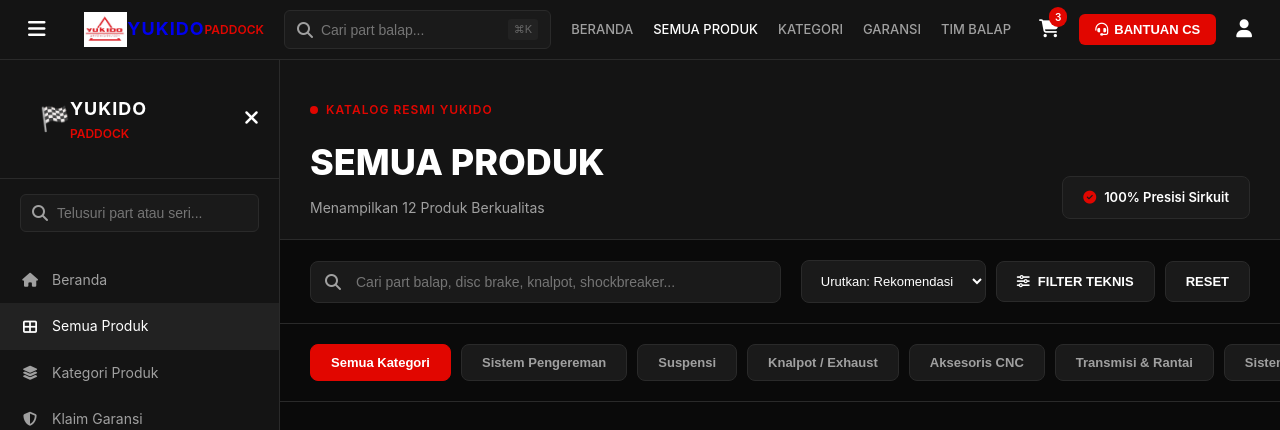
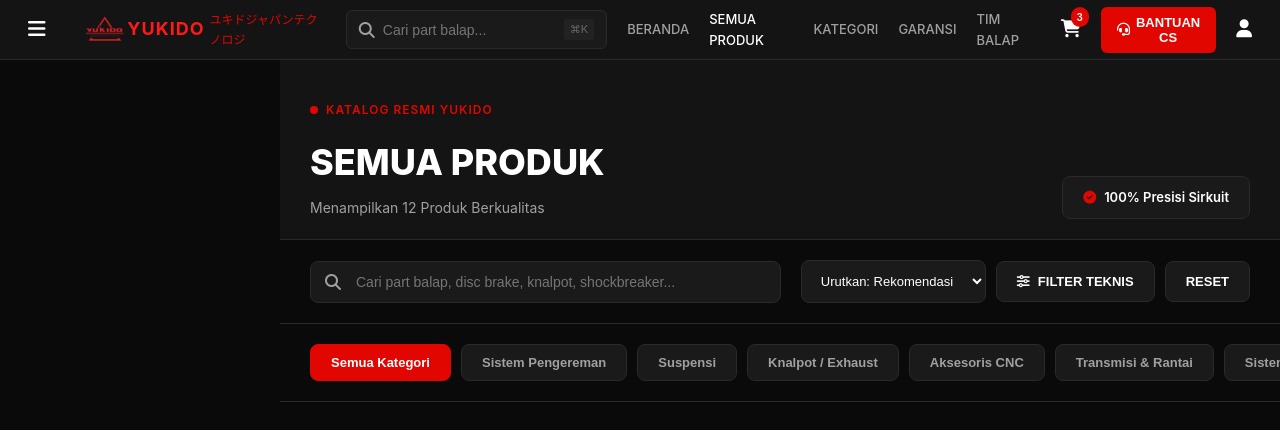
Before and after one commit to nurkumada/yukido-motorsport, a PHP site: page /produk.html in a window 1280 px wide. Shown: the top 430 px of the page. Run offline with PHP 8.4, Linux system fonts and the light colour scheme.

Commit message:
Add files via upload

```diff
--- a/frontend/css/style.css
+++ b/frontend/css/style.css
@@ -71,12 +71,14 @@
     font-size: 18px;
     font-weight: 700;
     letter-spacing: 1px;
+    padding-right: 5px;
+    color: #ff1a1a;
 }
 
 .logo-sub {
     font-size: 12px;
     color: var(--red-primary);
-    font-weight: 600;
+    font-weight: 555;
 }
 
 .nav-center {
@@ -184,7 +186,29 @@
 }
 
 /* Sidebar */
+/* Sidebar Default (Tersembunyi di kiri) */
 .sidebar {
+    position: fixed;
+    top: 0;
+    left: 0;
+    width: 280px; /* Sesuaikan dengan lebar desain Anda */
+    height: 100vh;
+    background-color: #1a1a1a; /* Sesuaikan dengan warna YUKIDO */
+    z-index: 1000;
+
+    /* Pindahkan sidebar ke luar layar kiri */
+    transform: translateX(-100%);
+
+    /* Efek transisi halus saat dibuka/tutup */
+    transition: transform 0.3s ease-in-out;
+    overflow-y: auto;
+}
+
+/* Sidebar saat terbuka (Class 'active' ditambahkan oleh JS) */
+.sidebar.active {
+    transform: translateX(0); /* Kembali ke posisi semula di dalam layar */
+}
+/* .sidebar {
     position: fixed;
     left: 0;
     top: 60px;
@@ -196,7 +220,7 @@
     flex-direction: column;
     z-index: 999;
     transition: transform 0.3s;
-}
+} */
 
 .sidebar-header {
     display: flex;
@@ -208,6 +232,7 @@
 
 .close-sidebar {
     background: none;
+    align-items: right;
     border: none;
     color: var(--text-primary);
     font-size: 20px;
@@ -2852,7 +2877,7 @@
     }
 }
 
-/* === Styling Logo JPG === */
+/* === Styling Logo PNG === */
 .logo {
     display: flex;
     align-items: center;
--- a/frontend/konfirmasi.html
+++ b/frontend/konfirmasi.html
@@ -11,10 +11,10 @@
     <nav class="top-nav">
         <div class="nav-left">
         <a href="index.html" class="logo">
-            <img src="images/logo-yukido.jpg" alt="YUKIDO Motorsport Logo" class="logo-img">
+            <img src="images/logo-yukido.png" alt="YUKIDO Motorsport Logo" class="logo-img">
             <span class="logo-icon"></span>
             <span class="logo-text">YUKIDO</span>
-            <span class="logo-sub">PADDOCK</span>
+            <span class="logo-sub">ユキドジャパンテクノロジ</span>
         </a>
         </div>
         <div class="nav-right">
--- a/frontend/login.html
+++ b/frontend/login.html
@@ -12,12 +12,12 @@
         <div class="auth-left">
             <div class="auth-brand">
                         <a href="index.html" class="logo">
-            <img src="images/logo-yukido.jpg" alt="YUKIDO Motorsport Logo" class="logo-img">
+            <img src="images/logo-yukido.png" alt="YUKIDO Motorsport Logo" class="logo-img">
             <span class="logo-icon"></span>
             <span class="logo-text">YUKIDO</span>
-            <span class="logo-sub">PADDOCK</span>
+            <span class="logo-sub">ユキドジャパンテクノロジ</span>
         </a>
-                <h1>YUKIDO <span class="text-red">PADDOCK</span></h1>
+                <h1>YUKIDO <span class="text-red"></span></h1>
                 <p>Precision Meets Racing Performance. Bergabunglah dengan komunitas balap terbesar di Indonesia.</p>
             </div>
             <div class="auth-features">
--- a/frontend/produk.html
+++ b/frontend/produk.html
@@ -14,10 +14,10 @@
             <button class="menu-toggle" id="menuToggle"><i class="fas fa-bars"></i></button>
             <a href="index.html" class="logo">
         <a href="index.html" class="logo">
-            <img src="images/logo-yukido.jpg" alt="YUKIDO Motorsport Logo" class="logo-img">
+            <img src="images/logo-yukido.png" alt="YUKIDO Motorsport Logo" class="logo-img">
             <span class="logo-icon"></span>
             <span class="logo-text">YUKIDO</span>
-            <span class="logo-sub">PADDOCK</span>
+            <span class="logo-sub">ユキドジャパンテクノロジ</span>
         </a>
         </div>
         <div class="nav-center">
@@ -50,14 +50,17 @@
     <aside class="sidebar" id="sidebar">
         <div class="sidebar-header">
             <div class="logo">
-                <span class="logo-icon">🏁</span>
-                <div>
-                    <div class="logo-text">YUKIDO</div>
-                    <div class="logo-sub">PADDOCK</div>
-                </div>
+                <img src="images/logo-yukido.png" alt="YUKIDO Motorsport Logo" class="logo-img">
             </div>
-            <button class="close-sidebar" id="closeSidebar"><i class="fas fa-times"></i></button>
+            <div class="logo-text">YUKIDO</div>
+            <div class="logo-sub"></div>
+
+            <!-- Tombol close dipindah ke dalam sidebar-header -->
+            <button class="close-sidebar" id="closeSidebar">
+                <i class="fas fa-times"></i>
+            </button>
         </div>
+
         <div class="sidebar-search">
             <i class="fas fa-search"></i>
             <input type="text" placeholder="Telusuri part atau seri...">
```
Also changed, not shown: frontend/checkout.html (+8 -6 lines), frontend/dukungan-ahm.html (+18 -4 lines), frontend/garansi.html (+13 -6 lines), frontend/index.html (+11 -12 lines), frontend/kategori-produk.html (+14 -7 lines), frontend/keranjang.html (+13 -6 lines), frontend/lokasi.html (+8 -6 lines), frontend/tim-balap.html (+14 -7 lines), frontend/images/logo-yukido.jpg (deleted), frontend/images/logo-yukido.png (added).
